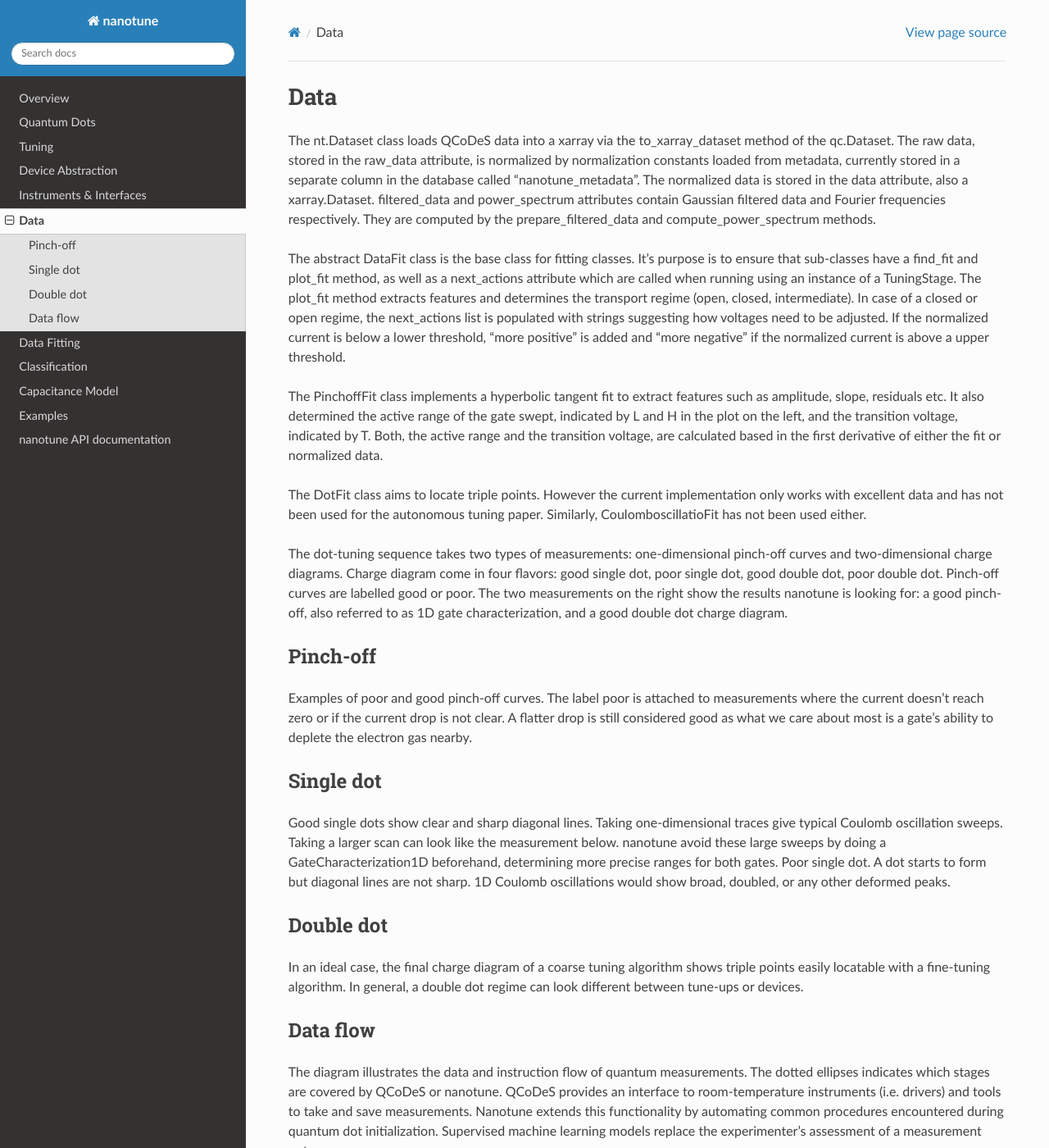
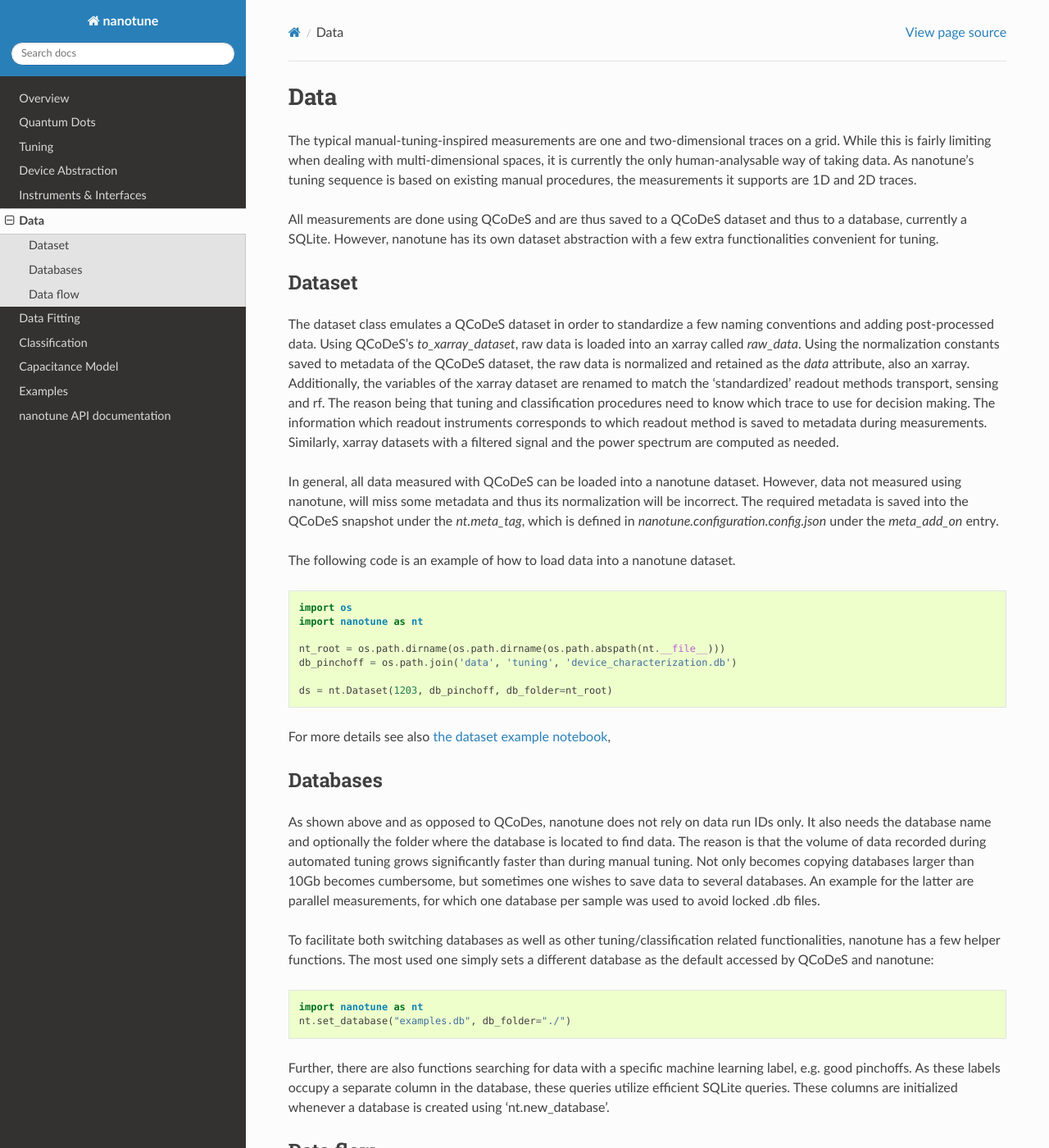
Before and after one commit to microsoft/nanotune, a Sphinx documentation site: the page built from docs/data/index.rst, in a window 1280 px wide and 1400 px high. Shown: the whole window at 82% size. Built offline with Sphinx 7.4.7 and the Read the Docs theme 2.0.0, drawn with Linux system fonts in a browser that asks for light colours; the version number could not be read and is left out; some of the changed text lies outside the part shown.

Commit message:
edit data section

```diff
--- a/docs/data/index.rst
+++ b/docs/data/index.rst
@@ -1,97 +1,122 @@
-======
+.. _data:
+
 Data
-======
-
-The nt.Dataset class loads QCoDeS data into a xarray via the to_xarray_dataset
-method of the qc.Dataset.
-The raw data, stored in the raw_data attribute, is normalized by normalization
-constants loaded from metadata, currently stored in a separate column in the
-database called "nanotune_metadata". The normalized data is stored in the data
-attribute, also a xarray.Dataset. filtered_data and power_spectrum attributes
-contain Gaussian filtered data and Fourier frequencies respectively. They are
-computed by the prepare_filtered_data and compute_power_spectrum methods.
-
-The abstract DataFit class is the base class for fitting classes. It's purpose
-is to ensure that sub-classes have a find_fit and plot_fit method, as well as a
-next_actions attribute which are called when running using an instance of a
-TuningStage.
-The plot_fit method extracts features and determines the transport regime
-(open, closed, intermediate). In case of a closed or open regime,
-the next_actions list is populated with strings suggesting how voltages need to
-be adjusted. If the normalized current is below a lower threshold,
-"more positive" is added and "more negative" if the normalized current is above
-a upper threshold.
-
-The PinchoffFit class implements a hyperbolic tangent fit to extract features
-such as amplitude, slope, residuals etc. It also determined the active range of
-the gate swept, indicated by L and H in the plot on the left, and the
-transition voltage, indicated by T. Both, the active range and the transition
-voltage, are calculated based in the first derivative of either the fit or
-normalized data.
-
-The DotFit class aims to locate triple points. However the current
-implementation only works with excellent data and has not been used for the
-autonomous tuning paper. Similarly, CoulomboscillatioFit has not been used
-either.
+====
 
 
+The typical manual-tuning-inspired measurements are one and two-dimensional traces
+on a grid. While this is fairly limiting when dealing with multi-dimensional
+spaces, it is currently the only human-analysable way of taking data. As
+nanotune's
+tuning sequence is based on existing manual procedures, the measurements it
+supports are 1D and 2D traces.
 
-The dot-tuning sequence takes two types of measurements: one-dimensional
-pinch-off curves and two-dimensional charge diagrams. Charge diagram come in
-four flavors: good single dot, poor single dot, good double dot, poor double
-dot. Pinch-off curves are labelled good or poor.
-The two measurements on the right show the results nanotune is looking for:
-a good pinch-off, also referred to as 1D gate characterization, and a good
-double dot charge diagram.
-
-Pinch-off
----------
-Examples of poor and good pinch-off curves. The label poor is attached to
-measurements where the current doesn't reach zero or if the current drop is
-not clear. A flatter drop is still considered good as what we care about most
-is a gate's ability to deplete the electron gas nearby.
-
-Single dot
-----------
-Good single dots show clear and sharp diagonal lines. Taking one-dimensional
-traces give typical Coulomb oscillation sweeps.
-Taking a larger scan can look like the measurement below.
-nanotune avoid these large sweeps by doing a GateCharacterization1D
-beforehand, determining more precise ranges for both gates.
-Poor single dot. A dot starts to form but diagonal lines are not sharp. 1D
-Coulomb oscillations would show broad, doubled, or any other deformed peaks.
+All measurements are done using QCoDeS and are thus saved to a QCoDeS dataset and thus
+to a database, currently a SQLite. However, nanotune has its own dataset
+abstraction with a few extra functionalities convenient for tuning.
 
 
-Double dot
-----------
-In an ideal case, the final charge diagram of a coarse tuning algorithm shows
-triple points easily locatable with a fine-tuning algorithm. In general, a
-double dot regime can look different between tune-ups or devices.
+Dataset
+-------
+
+The dataset class emulates a QCoDeS dataset in order to standardize a few
+naming conventions and adding post-processed data. Using QCoDeS's
+`to_xarray_dataset`, raw data is loaded into an xarray called `raw_data`.
+Using the normalization constants saved to metadata of the QCoDeS dataset,
+the raw data is normalized and retained as the `data` attribute, also an xarray.
+Additionally, the variables of the xarray dataset are renamed to match the
+'standardized' readout methods transport, sensing and rf. The reason being that
+tuning and classification procedures need to know which trace to use for
+decision making. The information which readout instruments corresponds to which
+readout method is saved to metadata during measurements.
+Similarly, xarray datasets with a filtered signal and the power spectrum are
+computed as needed.
+
+In general, all data measured with QCoDeS can be loaded into a nanotune
+dataset. However, data not measured using nanotune, will miss some metadata and
+thus its normalization will be incorrect.
+The required metadata is saved into the QCoDeS snapshot under the `nt.meta_tag`,
+which is defined in `nanotune.configuration.config.json` under the `meta_add_on`
+entry.
+
+The following code is an example of how to load data into a nanotune dataset.
+
+.. code-block:: python
+
+    import os
+    import nanotune as nt
+
+    nt_root = os.path.dirname(os.path.dirname(os.path.abspath(nt.__file__)))
+    db_pinchoff = os.path.join('data', 'tuning', 'device_characterization.db')
+
+    ds = nt.Dataset(1203, db_pinchoff, db_folder=nt_root)
+
+For more details see also `the dataset example notebook <../examples/dataset_example.ipynb>`__,
+
+Databases
+---------
+
+As shown above and as opposed to QCoDes, nanotune does not rely on data run IDs
+only. It also needs the database name and optionally the folder where the
+database is located to find data.
+The reason is that the volume of data recorded during automated tuning grows
+significantly faster than during manual tuning. Not only becomes copying
+databases larger than 10Gb becomes cumbersome, but sometimes one wishes to
+save data to several databases. An example for the latter are parallel
+measurements, for which one database per sample was used to avoid locked .db
+files.
+
+To facilitate both switching databases as well as other tuning/classification
+related functionalities, nanotune has a few helper functions.
+The most used one simply sets a different database as the default accessed by
+QCoDeS and nanotune:
+
+.. code-block:: python
+
+    import nanotune as nt
+    nt.set_database("examples.db", db_folder="./")
+
+Further, there are also functions searching for data with a specific machine
+learning label, e.g. good pinchoffs. As these labels occupy a separate column in
+the database, these queries utilize efficient SQLite queries.
+These columns are initialized whenever a database is created using
+'nt.new_database'.
 
 Data flow
 ---------
 
-The diagram illustrates the data and instruction flow of quantum measurements.
+The diagram shown in figure :numref:`fig_data_flow` illustrates the data and
+instruction flow of quantum measurements.
 The dotted ellipses indicates which stages are covered by QCoDeS or nanotune.
 QCoDeS provides an interface to room-temperature instruments (i.e. drivers)
-and tools to take and save measurements. Nanotune extends this functionality
+and tools to take and save measurements, while nanotune extends this functionality
 by automating common procedures encountered during quantum dot initialization.
-Supervised machine learning models replace the experimenter's assessment of a
-measurement outcome.
 
-Nanotune's TuningStage subclasses, which are responsible for data acquisition
-and part of a tuning sequence of DeviceTuner class, use QCoDeS'  measurement
-context manager to take measurements. The data and metadata is saved via
-qc.Dataset to a SQLite database. In the current case, measurements are
-linearly spaced one- and two-dimensional traces, called
-GateCharacterization1D and ChargeDiagram respectively.
-Once measured, the data is loaded into nanotune's dataset, where it is
-postprocessed, e.g. normalized with constants which were previously
-measured and saved to metadata. If required, Fourier frequencies or
-filtered data is computed as well. Next, the DataFit classes fit the
-data to extract features (example: slope and amplitude of a pinchoff-curve)
-or determine the device's transport regime (i.e. open, intermediate or
-closed, depending on current strength). Either the extracted feature
+.. _fig_data_flow:
+.. figure:: ./nanotune_data_flow-02.svg
+    :alt: Data flow in nanotune.
+    :align: center
+    :width: 100.0%
+
+    Data flow during tuning with nanotune.
+
+As stated above, all data is taken via QCoDeS, specifically by making use of its
+measurement context manager. The data is taken during the device
+characterization and dot tuning sequence, which is implemented by the
+:ref:`device_tuner` classes `Tuner`, `Characterizer` and `DotTuner`.
+Specifically, the tuner classes call
+:ref:`tuningstages` subclasses, i.e. `GateCharacterization1D` and
+`ChargeDiagram`, which are responsible for measurements and correct metadata
+saving.
+
+
+Once measured, the data is loaded into nanotune's dataset, where the raw data
+post-processed, e.g. normalized. If required, Fourier frequencies or
+filtered data is computed as well. The DataFit classes then fit the
+data to extract features, such as the slope and amplitude of a pinchoff-curve.
+Based on these features as well as min and max values of the measured signal,
+the device's transport regime, i.e. open, intermediate or
+closed, can be determined. Either the extracted feature
 vector or entire measurement is passed to the classifier for quality or
 charge state prediction. Based on the outcome, a decision about
 subsequent tuning is made.
```
Also changed, not shown: docs/data/nanotune_data_flow-02.svg (added).
